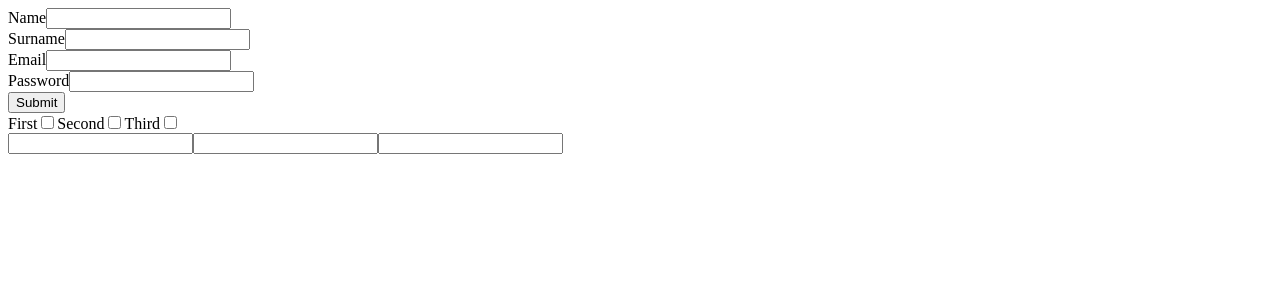
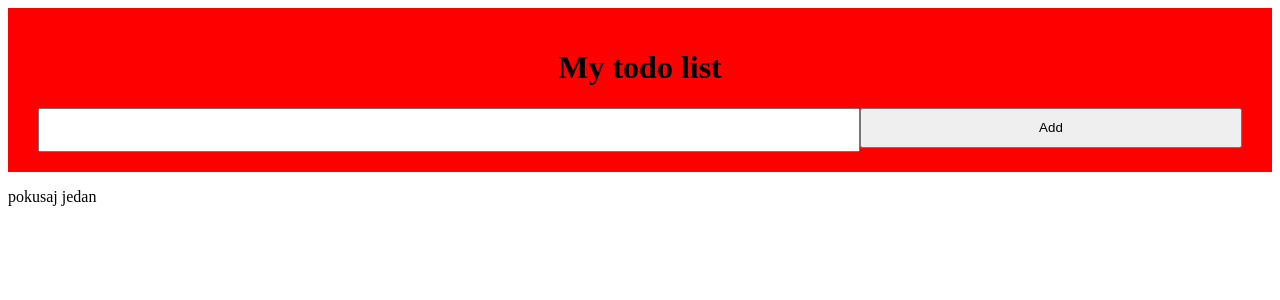
Before and after one commit to suadsuljovic/react3rdgen, a React (Vite) app in the folder react-practice/: page / in a window 1280 px wide. Shown: the top 300 px of the page. Built offline with nearby package versions, Linux system fonts and the light colour scheme.

Commit message:
class 16 part 1

```diff
--- /dev/null
+++ b/react-practice/src/components/16/ToDoList.jsx
@@ -0,0 +1,44 @@
+import { useState } from "react";
+
+const ToDoList = () => {
+  const [data, setData] = useState([
+    { text: "pokusaj jedan", selected: false },
+  ]);
+
+  const [input, setInput] = useState("");
+
+  return (
+    <div>
+      <div style={{ backgroundColor: "red", padding: "20px 30px" }}>
+        <h1 style={{ textAlign: "center" }}>My todo list</h1>
+        <div style={{ display: "flex" }}>
+          <input
+            type="text"
+            style={{ margin: 0, padding: 0, width: "75%", height: 40 }}
+            onChange={(e) => setInput(e.target.value)}
+          />
+
+          <button
+            style={{ width: "35%", height: 40, margin: 0, padding: 0 }}
+            onClick={() => setData([...data, { text: input, selected: false }])}
+          >
+            Add
+          </button>
+        </div>
+      </div>
+      {data &&
+        data.map((item, index) => {
+          return (
+            <div
+              key={index}
+              style={{ backgroundColor: item.selected ? "gray" : "white" }}
+            >
+              <p>{item.text}</p>
+            </div>
+          );
+        })}
+    </div>
+  );
+};
+
+export default ToDoList;
--- /dev/null
+++ b/react-practice/src/components/16/index.jsx
@@ -0,0 +1,11 @@
+import ToDoList from "./ToDoList";
+
+const Class16 = () => {
+  return (
+    <div>
+      <ToDoList />
+    </div>
+  );
+};
+
+export default Class16;
--- a/react-practice/src/main.jsx
+++ b/react-practice/src/main.jsx
@@ -1,10 +1,10 @@
 import React from "react";
 import ReactDOM from "react-dom/client";
 
-import Class15 from "./components/15";
+import Class16 from "./components/16";
 
 ReactDOM.createRoot(document.getElementById("root")).render(
   <React.StrictMode>
-    <Class15 />
+    <Class16 />
   </React.StrictMode>
 );
```
